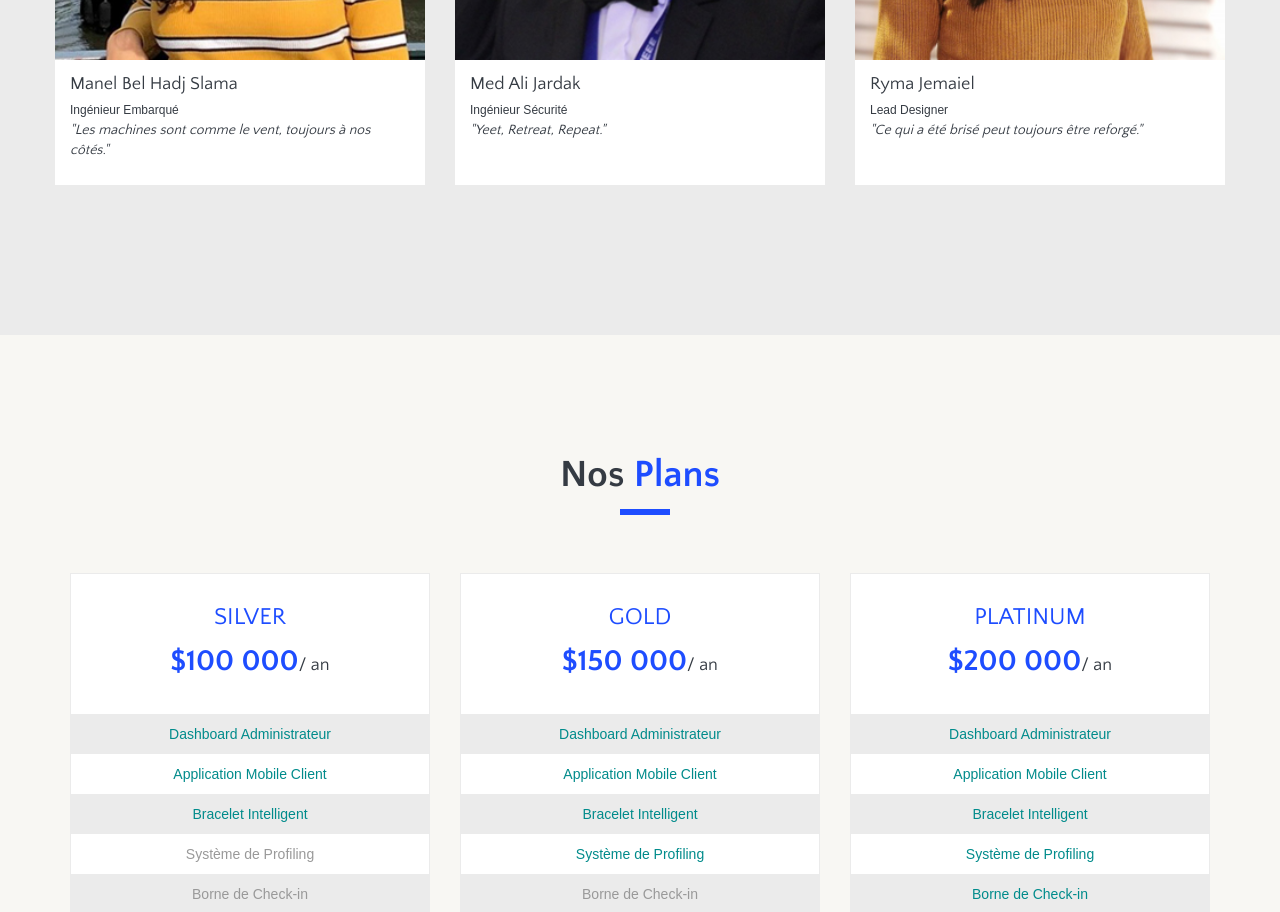
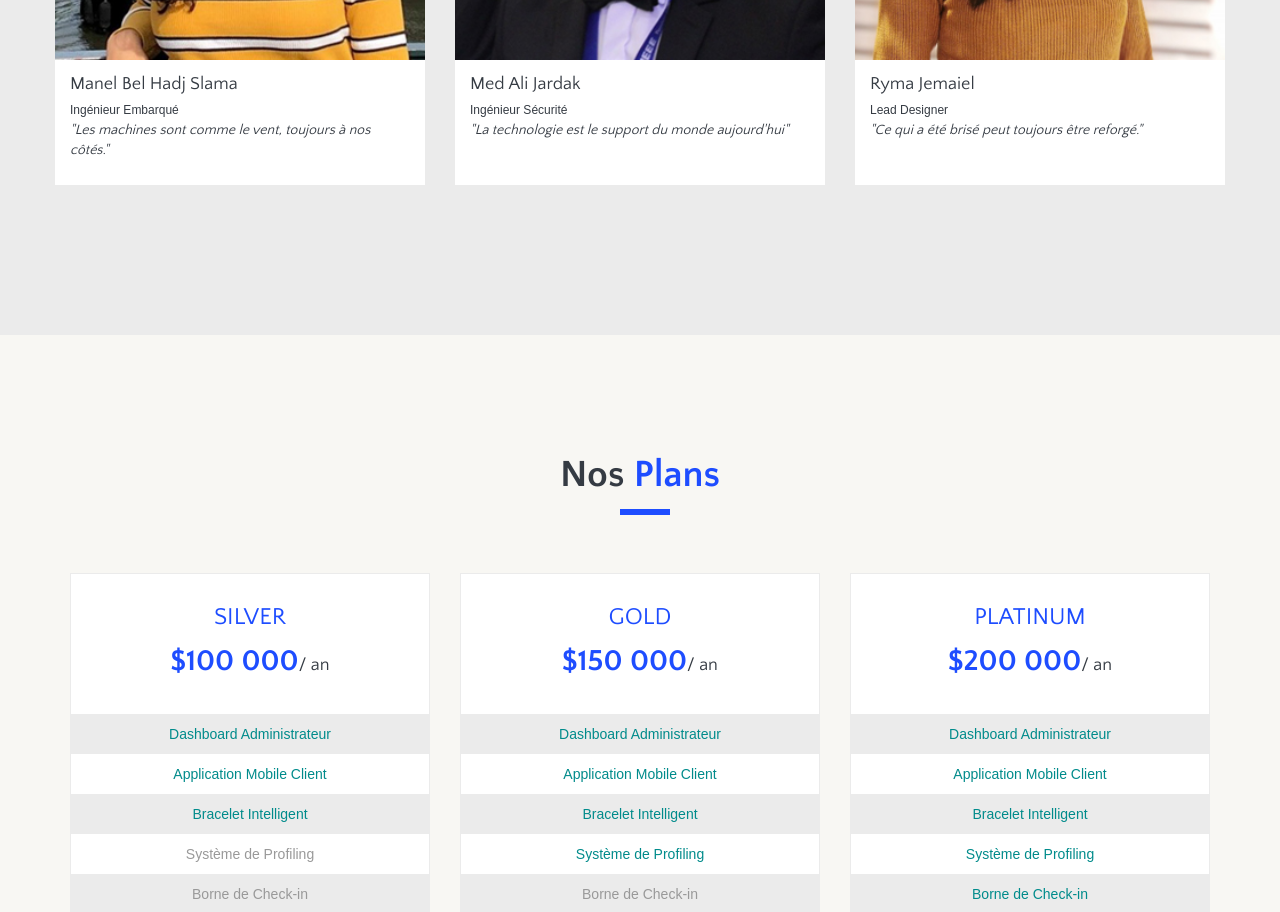
Before and after one commit to faressoltani55/lenusWebsite, a plain HTML site: page index.html in a window 1280 px wide. Shown: the part 6060-6972 px from the top of the page. Drawn offline with Linux system fonts and the light colour scheme; some packages are replaced by stand-ins of ours; files whose address does not match are found by name; a web font is replaced by a local one.

```diff
--- a/index.html
+++ b/index.html
@@ -573,7 +573,7 @@
 					<div class="member-meta">
 						<h4>Med Ali Jardak</h4>
 						<span>Ingénieur Sécurité</span>
-						<p style="font-style: italic">"Yeet, Retreat, Repeat."</p><br>
+						<p style="font-style: italic">"La technologie est le support du monde aujourd'hui"</p><br>
 					</div>
 					<!-- /member name & designation -->
 					<!-- /about member -->
```
